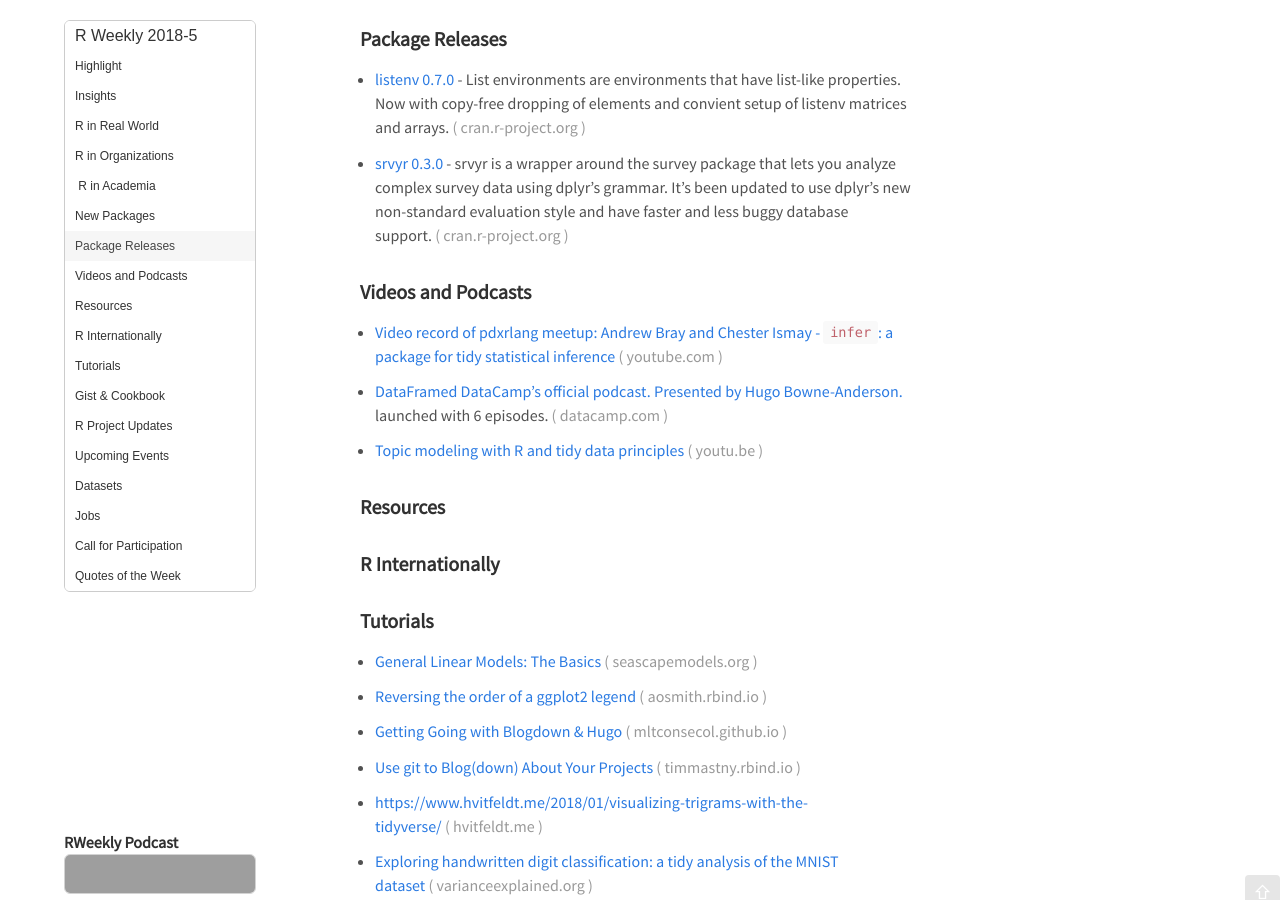
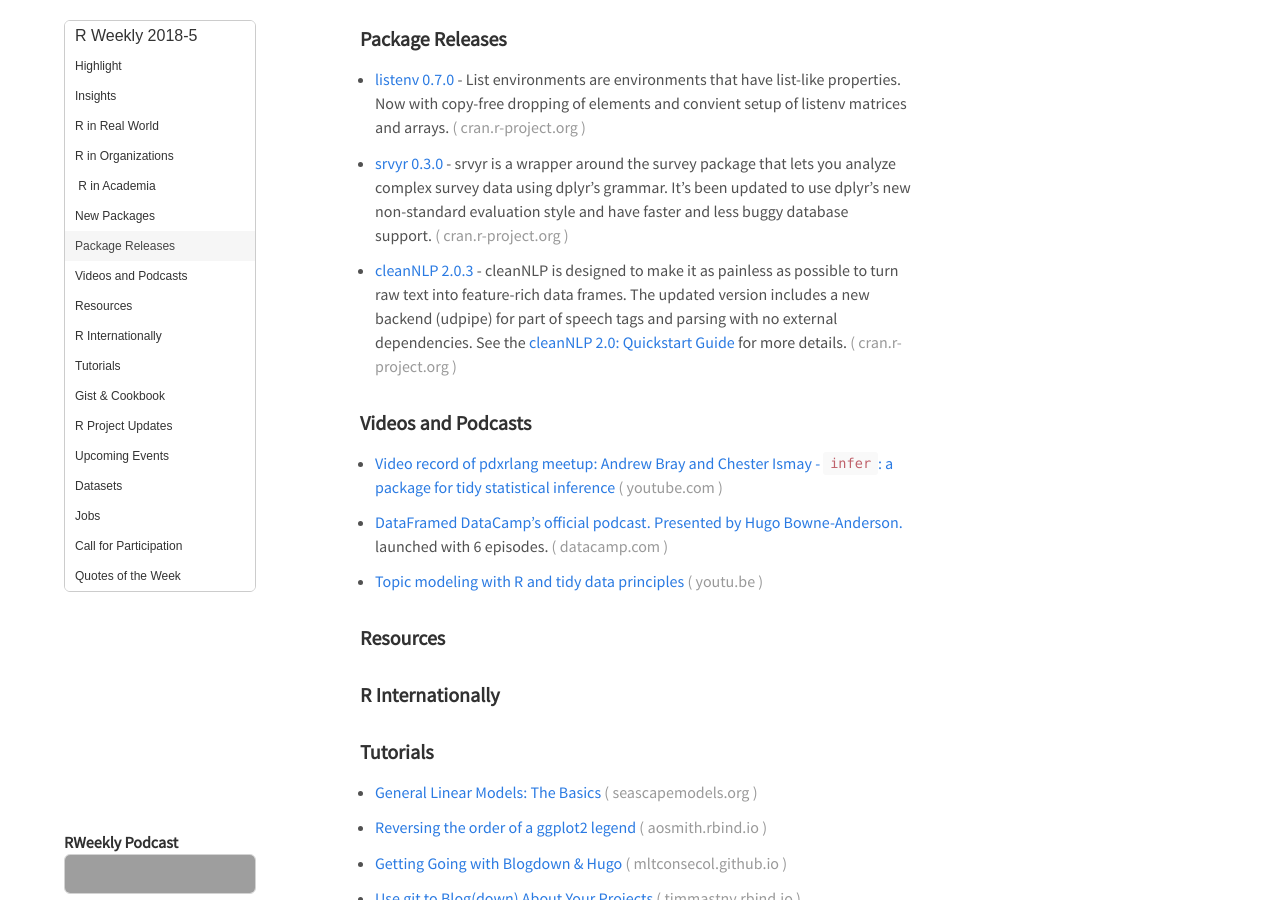
Before and after one commit to rweekly/rweekly.org, a Jekyll site: the page built from draft.md, in a window 1280 px wide and 900 px high, scrolled down 1417 px. Built offline with Jekyll 4.4.1, drawn with Linux system fonts in a browser that asks for light colours; emoji names are drawn with the system emoji font; comment, search, counter and statistics services are not loaded; grey boxes are pictures that could not be loaded.

Commit message:
Update draft.md

```diff
--- a/draft.md
+++ b/draft.md
@@ -73,6 +73,8 @@ Release Date: 2018-1-29
 + [listenv 0.7.0](https://cran.r-project.org/package=listenv) - List environments are environments that have list-like properties. Now with copy-free dropping of elements and convient setup of listenv matrices and arrays.
 
 + [srvyr 0.3.0](https://cran.r-project.org/package=srvyr) - srvyr is a wrapper around the survey package that lets you analyze complex survey data using dplyr's grammar. It's been updated to use dplyr's new non-standard evaluation style and have faster and less buggy database support.
+
++ [cleanNLP 2.0.3](https://cran.r-project.org/package=cleanNLP) - cleanNLP is designed to make it as painless as possible to turn raw text into feature-rich data frames. The updated version includes a new backend (udpipe) for part of speech tags and parsing with no external dependencies. See the [cleanNLP 2.0: Quickstart Guide](https://statsmaths.github.io/blog/cleanNLP2-quickstart/) for more details.
 
 ###  Videos and Podcasts
 
```
